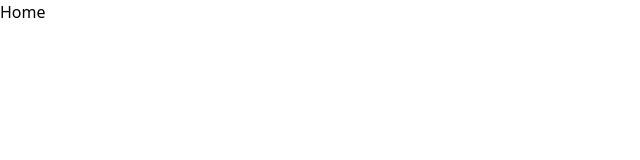
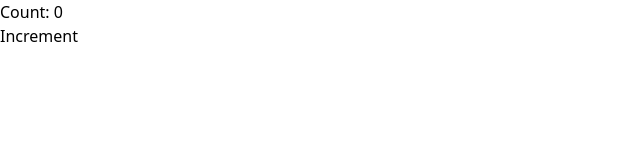
Before and after one commit to ADORSYS-GIS/lynx-scanner, a React (Vite) app: page / in a window 1280 px wide. Shown: the top 160 px of the page, without its empty margins (0-640 px from the left). Built offline with nearby package versions, Linux system fonts and the light colour scheme.

Commit message:
Revert "fix(frontend) : updated home-page.tsx"
This reverts commit b3f7198be2a82146d7310517045a00daed24f894.

```diff
--- a/package.json
+++ b/package.json
@@ -20,7 +20,6 @@
     "react": "^18.2.0",
     "react-dom": "^18.2.0",
     "react-redux": "^9.1.2",
-    "@reduxjs/toolkit": "^2.2.3",
     "react-router-dom": "^6.23.0",
     "redux": "^5.0.1",
     "redux-persist": "^6.0.0",
@@ -33,6 +32,7 @@
     "@eslint/eslintrc": "^3.0.2",
     "@types/react": "^18.2.66",
     "@types/react-dom": "^18.2.22",
+    "@reduxjs/toolkit": "^2.2.3",
     "@types/redux-persist": "^4.3.1",
     "@typescript-eslint/eslint-plugin": "^7.7.1",
     "@typescript-eslint/parser": "^7.7.1",
--- a/src/components/home-page.tsx
+++ b/src/components/home-page.tsx
@@ -1,7 +1,24 @@
 import React from 'react';
+import { useSelector, useDispatch } from 'react-redux';
+import { RootState } from '../reducers/rootReducer'; // Import RootState
 
-const Homepage: React.FC = () => {
-  return <h2>Home</h2>;
+import { increment } from '../reducers/someReducers'; // Import your action creator
+
+const HomePage: React.FC = () => {
+  const count = useSelector((state: RootState) => state.someReducer.count); // Use RootState to annotate state
+
+  const dispatch = useDispatch();
+
+  const handleIncrement = () => {
+    dispatch(increment());
+  };
+
+  return (
+    <div>
+      <p>Count: {count}</p>
+      <button onClick={handleIncrement}>Increment</button>
+    </div>
+  );
 };
 
-export default Homepage;
+export default HomePage;
```
